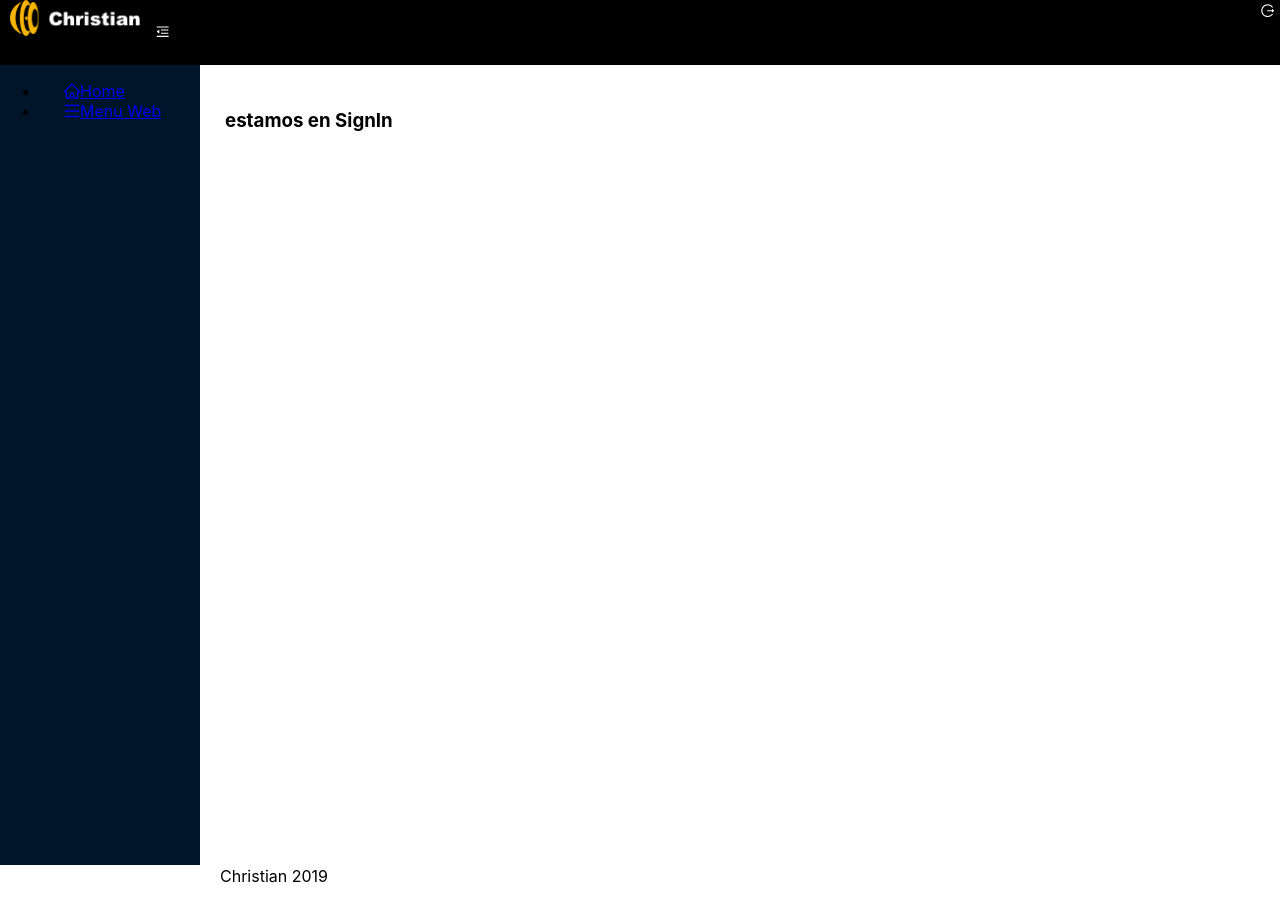
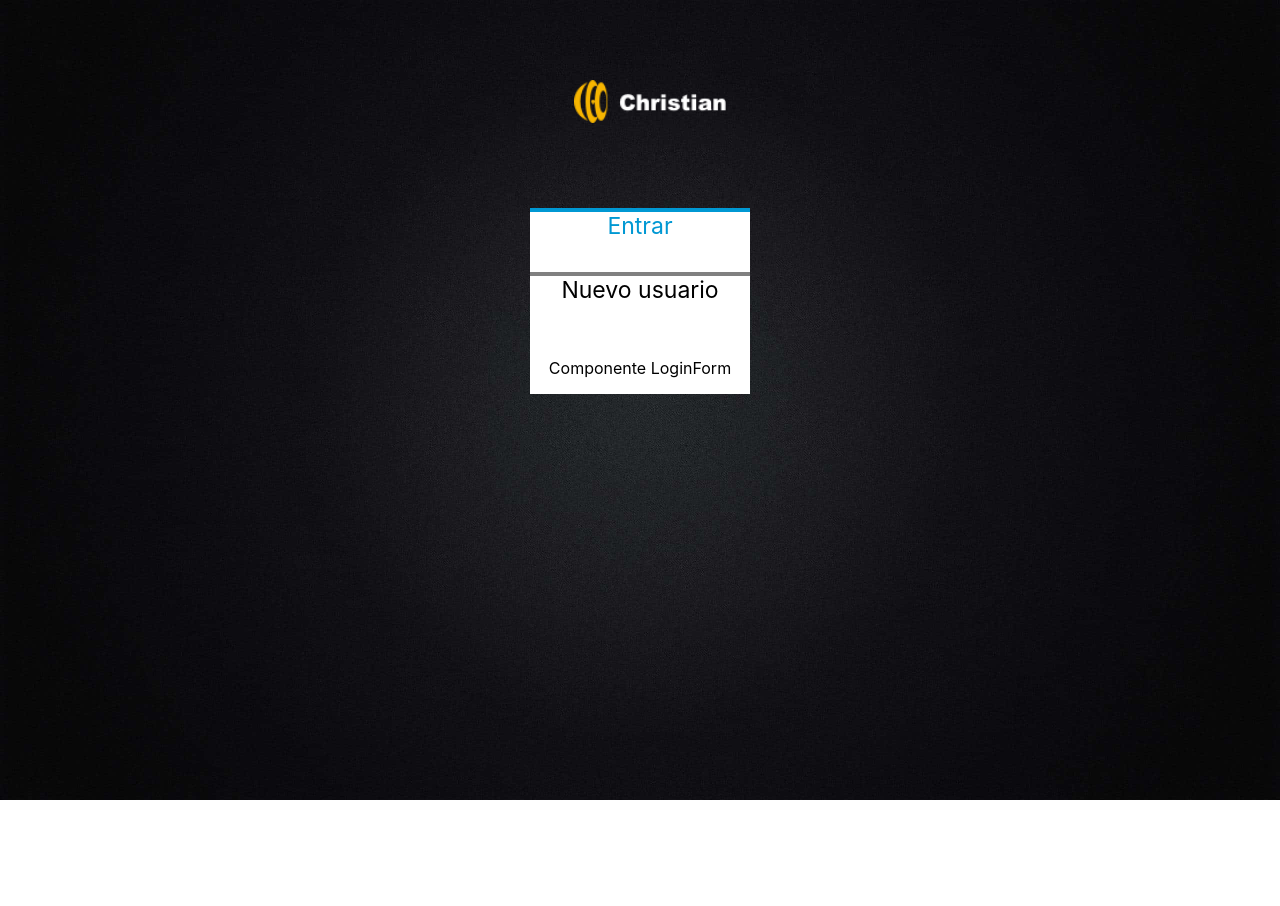
Before and after one commit to Luiggi13/clientR, a React (Create React App) app: page /admin/login in a window 1280 px wide. After the commit the page ends 800 px from the top, so only its background shows below. Built offline with nearby package versions, Linux system fonts and the light colour scheme; the HTML template or start-up script is replaced by a standard one.

Commit message:
Formulari signin and register

```diff
--- a/src/components/Admin/MenuTop/MenuTop.js
+++ b/src/components/Admin/MenuTop/MenuTop.js
@@ -1,6 +1,6 @@
 import React from 'react';
 import { Button } from 'antd';
-import FusoLogo from "../../../assets/img/png/cllansola.png"
+import Cllansola from "../../../assets/img/png/cllansola.png"
 import { MenuFoldOutlined, MenuUnfoldOutlined, LogoutOutlined } from '@ant-design/icons';
 
 import "./MenuTop.scss"
@@ -13,7 +13,7 @@ export default function MenuTop(props) {
     // return (
     //     <div className="menu-top">
     //         <div className="menu-top__left">
-    //             <img className="menu-top__left-logo" src={FusoLogo} alt="Fusito"/>
+    //             <img className="menu-top__left-logo" src={Cllansola} alt="Fusito"/>
     //             <Button type="link" onClick={() => setMenuCollapsed(!menuCollapsed)}>
     //             <MenuFoldOutlined />
     //             </Button>
@@ -39,7 +39,7 @@ export default function MenuTop(props) {
           <div className="menu-top__left">
             <img
               className="menu-top__left-logo"
-              src={FusoLogo}
+              src={Cllansola}
               alt="Christian Llansola"
             />
             <Button type="link" onClick={() => {setMenuCollapsed(!menuCollapsed);}}>
--- a/src/config/routes.js
+++ b/src/config/routes.js
@@ -4,7 +4,7 @@ import LayoutBasic from "../layouts/LayoutBasic";
 
 //Adming pages
 import AdminHome from "../pages/Admin";
-import AdminSignIn from "../pages/Admin/SignIn";
+import AdminSignIn from "../pages/Admin/SignIn/SignIn";
 
 // pages
 
--- a/src/layouts/LayoutAdmin.js
+++ b/src/layouts/LayoutAdmin.js
@@ -1,8 +1,10 @@
 import React, { useState } from "react";
-import { Route, Switch } from 'react-router-dom';
+import { Route, Switch, Redirect } from 'react-router-dom';
 import { Layout } from "antd";
 import MenuTop from "../components/Admin/MenuTop";
 import MenuSider from "../components/Admin/MenuSider";
+import AdminSignIn from "../pages/Admin/SignIn/SignIn";
+
 
 
 import "./LayoutAdmin.scss"
@@ -13,14 +15,22 @@ export default function LayoutAdmin(props) {
     const [menuCollapsed, setMenuCollapsed] = useState(false);
     const { Header, Content, Footer } = Layout;
 
+    const user ="null";
 
+    if ( user === null || user === "null" ) {
+        return (
+            <>
+            <Route path="/admin/login" component={AdminSignIn} />
+            <Redirect to="/admin/login" />
+            </>
+        );
+    }
     return (
         <Layout>
             <MenuSider menuCollapsed={menuCollapsed} />
             <Layout
                 className="layout-admin"
-          style={{ marginLeft: menuCollapsed ? "80px" : "200px" }}
-        >
+                style={{ marginLeft: menuCollapsed ? "80px" : "200px" }}>
                 <Header className="layout-admin__header">
                     <MenuTop
                         menuCollapsed={menuCollapsed}
@@ -28,7 +38,7 @@ export default function LayoutAdmin(props) {
                     />
                 </Header>
                 <Content className="layout-admin__content">
-                    <LoadRoutes routes= {routes} />
+                    <LoadRoutes routes={routes} />
                 </Content>
                 <Footer className="layout-admin__footer">Christian 2019</Footer>
             </Layout>
@@ -37,11 +47,11 @@ export default function LayoutAdmin(props) {
     )
 }
 
-function LoadRoutes({routes}) {
+function LoadRoutes({ routes }) {
 
     return (
         <Switch>
-            {routes.map((route,index) => (
+            {routes.map((route, index) => (
                 <Route
                     key={index}
                     path={route.path}
--- a/src/pages/Admin/SignIn.js
+++ /dev/null
@@ -1,9 +0,0 @@
-import React from 'react';
-
-export default function SignIn () {
-    return(
-        <div>
-            <h1>estamos en SignIn</h1>
-        </div>
-    )
-}
--- /dev/null
+++ b/src/pages/Admin/SignIn/SignIn.js
@@ -0,0 +1,31 @@
+import React from 'react';
+import { Layout, Tabs} from "antd";
+import { Redirect } from 'react-router-dom';
+import Cllansola from "../../../assets/img/png/cllansola.png"
+
+import "./SignIn.scss"
+
+export default function SignIn () {
+    const { Content } = Layout;
+    const { TabPane } = Tabs;
+
+    return(
+        <Layout className="sign-in">
+            <Content className="sign-in__content">
+                <h1 className="sign-in__content-logo">
+                    <img className="menu-top__left-logo" src={Cllansola} alt="Christian Llansola Llopis"/>
+                </h1>
+                <div className="sign-in__content-tabs">
+                    <Tabs type="card">
+                        <TabPane tab={<span>Entrar</span>} key ="1">
+                            Componente LoginForm
+                        </TabPane>
+                        <TabPane tab={<span>Nuevo usuario</span>} key ="2">
+                            Componente RegisterForm
+                        </TabPane>
+                    </Tabs>
+                </div>
+            </Content>
+        </Layout>
+    )
+}
--- /dev/null
+++ b/src/pages/Admin/SignIn/SignIn.scss
@@ -0,0 +1,73 @@
+@import "../../../scss/index.scss";
+
+.sign-in {
+    background: url("../../../assets/img/jpg/bg-login.jpg");
+    background-repeat: no-repeat;
+    background-position: center;
+    background-size: cover;
+
+    &__content {
+        display: flex;
+        flex-direction: column;
+        align-items: center;
+        min-height: 100vh;
+
+        &-logo {
+            padding: 60px 20px;
+            img {
+                width: 100%;
+            }
+        }
+        &-tabs {
+            background-color: $background-light;
+            .ant-tabs {
+                width: 90vh;
+                @media (min-width: $media-breakpoint-up-lg) {
+                    width: auto;
+                }
+            }
+            .ant-tabs-nav-container {
+                height: 60px !important;
+            }
+            .ant-tabs-nav {
+                width: 100%;
+            }
+            .ant-tabs-tab {
+                width: 50px;
+                height: 60px!important;
+                text-align: center;
+                font-size: 0em + 19px / $defaultFontSize;
+                border-top: 4px solid $border-grey !important;
+                border-radius: 0px !important;
+                margin:0 !important;
+                @media (min-width: $media-breakpoint-up-lg) {
+                    width: 220px;
+                    font-size: 0em + 23px / $defaultFontSize;
+                }
+                &:hover {
+                    color: $font-grey-dark;
+                }
+                &:before {
+                    content: none
+                }
+                span {
+                    height: 100%;
+                    display: flex;
+                    align-items: center;
+                    justify-content: center;
+                }
+            }
+            .ant-tabs-tab-active {
+                color: $primary-color !important;
+                border-top: 4px solid $primary-color !important;
+                border-right: 0 !important;
+                border-left: 0 !important;
+                border-radius: 0 !important;
+            }
+            .ant-tabs-content {
+                padding: 0 16px 16px 16px;
+                text-align: center;
+            }
+        }
+    }
+}
--- /dev/null
+++ b/src/pages/Admin/SignIn/index.js
@@ -0,0 +1 @@
+export  { default } from "./SignIn";
```
Also changed, not shown: src/assets/img/jpg/bg-login.jpg (added). Lines whose indentation alone changed are shown as unchanged.
